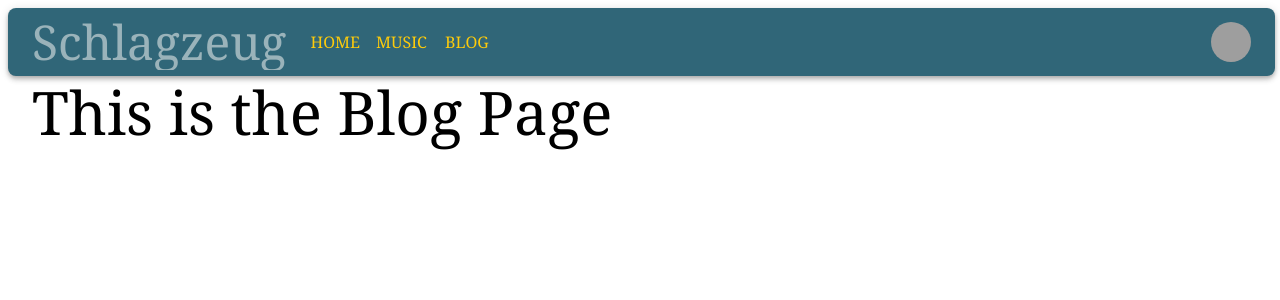
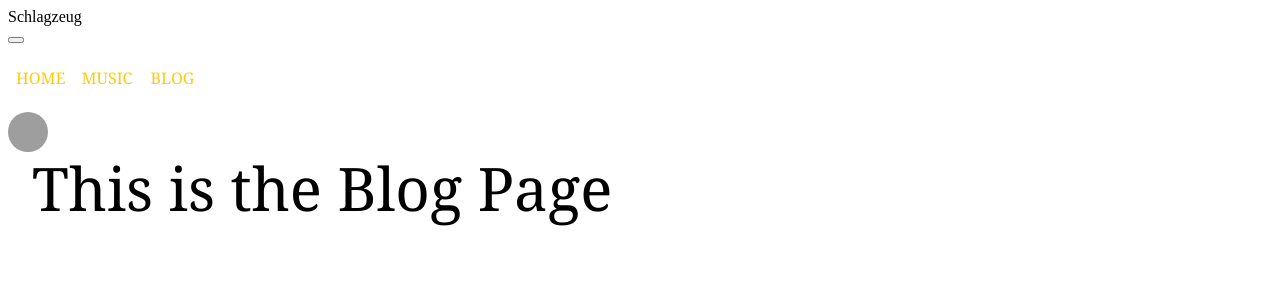
Before and after one commit to thejasondye/schlagzeug-app, a React app: page /blog in a window 1280 px wide. Shown: the top 300 px of the page. Built offline with nearby package versions, Linux system fonts and the light colour scheme; grey boxes are pictures that could not be loaded; the HTML template or start-up script is replaced by a standard one.

Commit message:
Nav bar mui removal progress

```diff
--- a/package.json
+++ b/package.json
@@ -33,6 +33,7 @@
     "mongodb": "^4.1.0",
     "mongoose": "^5.13.8",
     "nodemon": "^2.0.12",
+    "prop-types": "^15.8.1",
     "react": "^17.0.2",
     "react-dom": "^17.0.2",
     "webpack": "^5.51.1",
--- /dev/null
+++ b/src/components/Menu.jsx
@@ -0,0 +1,26 @@
+import React, { useState } from 'react';
+import PropTypes from 'prop-types';
+
+import Typography from '@mui/material/Typography';
+import { Link } from 'react-router-dom';
+
+export default function Menu ({
+  id, className, anchorEl, anchorOrigin, transformOrigin, onClose, items
+}) {
+  let display = anchorEl ? 'block' : 'none';
+  let divStyle = {
+    transformOrigin,
+    display
+  };
+  return (
+    <div id={id} style={divStyle}>
+      {items.map((item) => (
+            <div key={item.name} onClick={onClose} sx={{ backgroundColor: '#9AB3BA' }}>
+              <Link to={item.link} style={{ textDecoration: 'none', color: '#FDCB0B' }}>
+                <Typography textAlign="center">{item.name}</Typography>
+              </Link>
+            </div>
+          ))}
+    </div>
+  );
+};
--- a/src/components/MenuButton.jsx
+++ b/src/components/MenuButton.jsx
@@ -2,27 +2,35 @@ import React, { useState } from 'react';
 import PropTypes from 'prop-types';
 
 export default function MenuButton ({
-  icon_images, clickHandler, id, className
+  icons, handleOpenMenu, handleCloseMenu, id, className, isOpen
 }) {
+  // for a future expansion of changing icons
+  let icon = icons[0];
+  let clickHandler = handleOpenMenu;
+  console.log('icon :', icon);
 
+  if (isOpen) {
+    icon = icons[1];
+    clickHandler = handleCloseMenu;
+  }
 
   return (
+    // TODO: center this button
+    <div>
       <button
         onClick={clickHandler}
         color="inherit"
         id={id}
         className={className}
       >
-      <img src={icon_images} />
+        <i className={icon} />
       </button>
+    </div>
   );
 };
 
 MenuButton.propTypes = {
-  icon_images: PropTypes.oneOfType([
-    PropTypes.string,
-    PropTypes.arrayOf(PropTypes.string)
-  ]),
+  icons: PropTypes.arrayOf(PropTypes.string),
   clickHandler: PropTypes.func,
   id: PropTypes.string,
   className: PropTypes.string
--- a/src/components/MusicListItem.jsx
+++ b/src/components/MusicListItem.jsx
@@ -1,13 +1,5 @@
 import React, { useState } from 'react';
 import useStore from '../zustandStore';
-import {
-  Box,
-  Grid,
-  Card,
-  CardHeader,
-  CardContent,
-  Typography
-} from '@mui/material';
 
 export default function MusicListItem(props) {
 
@@ -17,24 +9,24 @@ export default function MusicListItem(props) {
   return (
       <div
         id={index}
-        class="card1"
+        className="card1"
         style={{ padding: '8px', transform: `translatex(${shift})` }}
         onClick={ () =>  handleListItemClick(index) }
         onMouseEnter={ () => setShift('10px') }
         onMouseLeave={ () => setShift('0px') }
       >
-        <Typography variant="body1" fontWeight="bold">
+        <p className="music-list-title">
           {exerpt.title}
-        </Typography>
-        <Typography variant="subtitle">
+        </p>
+        <p className="music-list-text">
           {exerpt.instrument}
-        </Typography>
-        <Typography variant="body1">
+        </p>
+        <p className="music-list-text">
           Tempo: {exerpt.tempo}
-        </Typography>
-        <Typography variant="caption">
+        </p>
+        <p className="music-list-text">
           {`${ exerpt.style } ${ exerpt.category }`}
-        </Typography>
+        </p>
       </div>
   )
 }
--- a/src/components/NavBar.jsx
+++ b/src/components/NavBar.jsx
@@ -1,12 +1,14 @@
 import React, { useState } from 'react';
 import { Link } from 'react-router-dom';
+import MenuButton from './MenuButton';
+import Menu from './Menu';
 
 import AppBar from '@mui/material/AppBar';
 import Box from '@mui/material/Box';
 import Toolbar from '@mui/material/Toolbar';
 import IconButton from '@mui/material/IconButton';
 import Typography from '@mui/material/Typography';
-import Menu from '@mui/material/Menu';
+// import Menu from '@mui/material/Menu';
 import MenuIcon from '@mui/icons-material/Menu';
 import Container from '@mui/material/Container';
 import Avatar from '@mui/material/Avatar';
@@ -15,6 +17,23 @@ import Tooltip from '@mui/material/Tooltip';
 import MenuItem from '@mui/material/MenuItem';
 
 
+export default function NavBar () {
+  const [anchorElNav, setAnchorElNav] = useState(null);
+  const [anchorElUser, setAnchorElUser] = useState(null);
+
+  const handleOpenNavMenu = (event) => {
+    setAnchorElNav(event.currentTarget);
+  };
+  const handleCloseNavMenu = () => {
+    setAnchorElNav(null);
+  };
+  const handleOpenUserMenu = (event) => {
+    setAnchorElUser(event.currentTarget);
+  };
+  const handleCloseUserMenu = () => {
+    setAnchorElUser(null);
+  };
+
   const pages = [
     {name: 'Home', link: '/'},
     {name: 'Music', link: 'music'},
@@ -22,93 +41,57 @@ const pages = [
   ];
   const settings = ['Profile', 'Account', 'Dashboard', 'Logout'];
 
-const NavBar = () => {
-  const [anchorElNav, setAnchorElNav] = useState(null);
-  const [anchorElUser, setAnchorElUser] = useState(null);
+  return (
+    <div id="navbar" className="card2 container center">
 
-  const handleOpenNavMenu = (event) => {
-    setAnchorElNav(event.currentTarget);
-  };
-  const handleOpenUserMenu = (event) => {
-    setAnchorElUser(event.currentTarget);
-  };
+      {/*
+        TODO: Make this title shift to center and resize for mobile
+          instead of rendering two titles
+      */}
+      <span id="navbar-title">
+        Schlagzeug
+      </span>
 
-  const handleCloseNavMenu = () => {
-    setAnchorElNav(null);
-  };
+      {/* Needs to be viewable on mobile and tablet sizes only */}
 
-  const handleCloseUserMenu = () => {
-    setAnchorElUser(null);
-  };
+      {/* <Box sx={{ flexGrow: 1, display: { xs: 'flex', md: 'none' } }}> */}
+      <div id="nav-menu-cntnr" className="box">
+        <MenuButton
+          icons={['fa-solid fa-bars fa-lg', 'fa-solid fa-xmark fa-lg']}
+          handleOpenMenu={handleOpenNavMenu}
+          handleCloseMenu={handleCloseNavMenu}
+          id={"nav-menu-btn"}
+          className={null}
+          isOpen={anchorElNav}
+        />
 
-  return (
-    <AppBar
-      position="static"
-      sx={{
-        width: '99vw',
-        height: 'auto',
-        borderRadius: '8px',
-        backgroundColor: '#306678',
-        color: 'primary.contrastText'
-      }}
-    >
-      <Container maxWidth="xl">
-        <Toolbar disableGutters>
-          <Typography
-            variant="h3"
-            noWrap
-            component="div"
-            sx={{ mr: 2, display: { xs: 'none', md: 'flex' } }}
-          >
-            Schlagzeug
-          </Typography>
-
-          <Box sx={{ flexGrow: 1, display: { xs: 'flex', md: 'none' } }}>
-
-            {/* Burger Icon */}
-            <IconButton
-              size="large"
-              aria-label="account of current user"
-              aria-controls="menu-appbar"
-              aria-haspopup="true"
-              onClick={handleOpenNavMenu}
-              color="inherit"
-            >
-              <MenuIcon />
-            </IconButton>
-
-            {/* Popup menu (sm/xs) */}
+        {/*
+          Popup Menu container
+          -- move this to reusable component --
+        */}
         <Menu
-              id="menu-appbar"
+          id="nav-menu"
           anchorEl={anchorElNav}
           anchorOrigin={{
-                vertical: 'bottom',
             horizontal: 'left',
+            vertical: 'bottom'
           }}
-              keepMounted
           transformOrigin={{
             vertical: 'top',
             horizontal: 'left',
           }}
           open={Boolean(anchorElNav)}
           onClose={handleCloseNavMenu}
-              sx={{
-                display: { xs: 'block', md: 'none' }
-              }}
-            >
-              {pages.map((page) => (
-                <MenuItem key={page.name} onClick={handleCloseNavMenu} sx={{ backgroundColor: '#9AB3BA' }}>
-                  <Link to={page.link} style={{ textDecoration: 'none', color: '#FDCB0B' }}>
-                    <Typography textAlign="center">{page.name}</Typography>
-                  </Link>
-                </MenuItem>
-              ))}
-            </Menu>
+          // sx={{
+          //   display: { xs: 'block', md: 'none' }
+          // }}
+          items={pages}
+        />
 
-          </Box>
+      </div>
 
+      {/* Viewable on desktop and larger (around 540px -- decide later) */}
       {/* Title */}
-
       <Typography
         variant="h6"
         noWrap
@@ -118,6 +101,7 @@ const NavBar = () => {
         Schlagzeug
       </Typography>
 
+      {/* Button Nav Links */}
       <Box sx={{ flexGrow: 1, display: { xs: 'none', md: 'flex' } }}>
         {pages.map((page) => (
           <Link to={page.link} key={page.name} style={{ textDecoration: 'none' }}>
@@ -131,13 +115,15 @@ const NavBar = () => {
         ))}
       </Box>
 
+      {/* Viewable on all media sizes */}
+      {/* User Settings menu */}
       <Box sx={{ flexGrow: 0 }}>
         <Tooltip title="Open settings">
           <IconButton onClick={handleOpenUserMenu} sx={{ p: 0 }}>
             <Avatar alt="Remy Sharp" src="/static/images/avatar/2.jpg" />
           </IconButton>
         </Tooltip>
-            <Menu
+        {/* <Menu
           sx={{ mt: '45px' }}
           id="menu-appbar"
           anchorEl={anchorElUser}
@@ -158,11 +144,8 @@ const NavBar = () => {
               <Typography textAlign="center">{setting}</Typography>
             </MenuItem>
           ))}
-            </Menu>
+        </Menu> */}
       </Box>
-        </Toolbar>
-      </Container>
-    </AppBar>
+    </div>
   );
 };
-export default NavBar;
--- a/webpack.config.js
+++ b/webpack.config.js
@@ -12,7 +12,7 @@ module.exports = {
         test: /\.jsx?/,
         exclude: /node_modules/,
         use: {
-          loader: "babel-loader",
+          loader: 'babel-loader',
         },
       },
       {
```
Also changed, not shown: 3 other files (tests, documents, lock files or other folders). Lines whose indentation alone changed are shown as unchanged.
